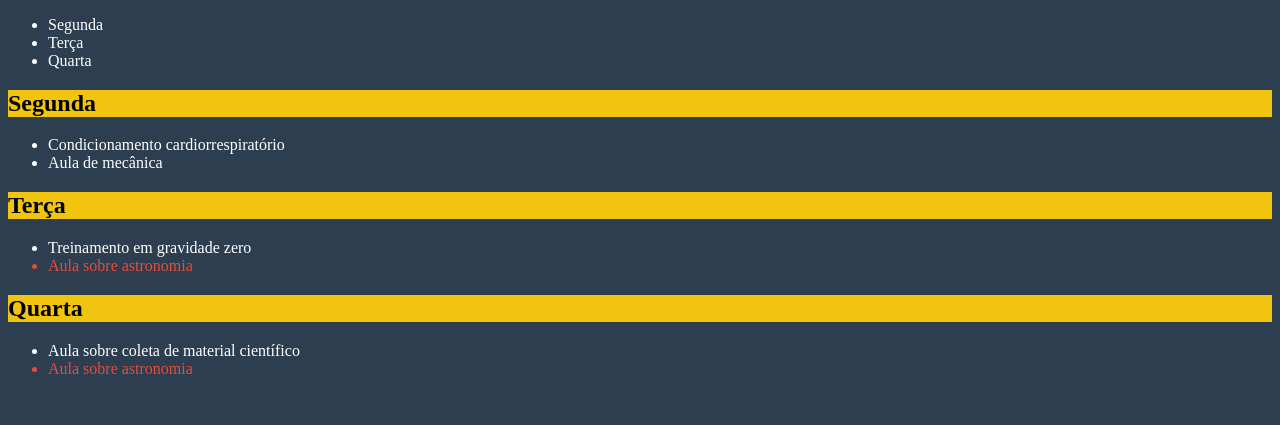
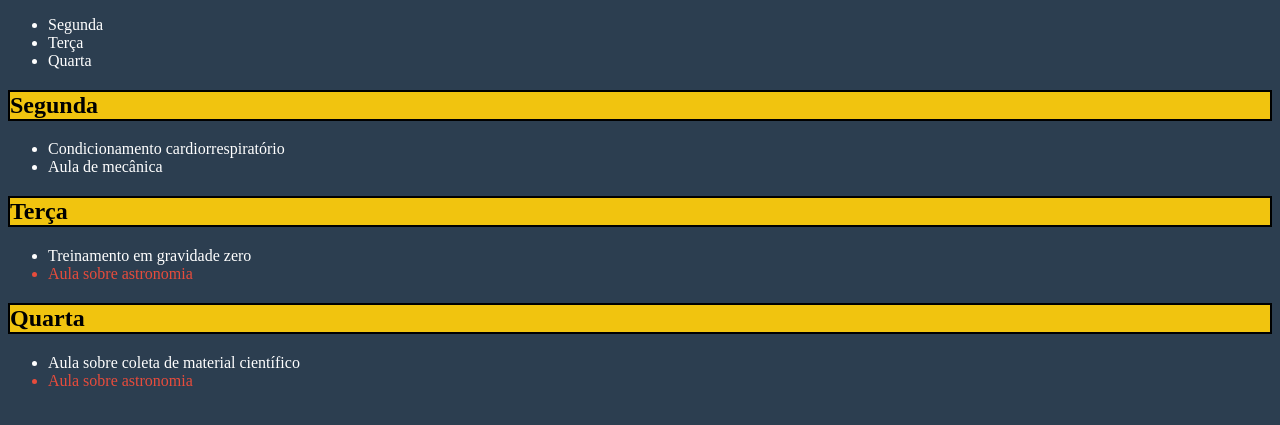
Before and after one commit to tomsantos07/css-exercises, a plain HTML site: page ex-01/index.html in a window 1280 px wide. Shown: the part 105-530 px from the top of the page. Drawn offline with Linux system fonts and the light colour scheme.

Commit message:
add borda ao h2

```diff
--- a/ex-01/style.css
+++ b/ex-01/style.css
@@ -10,11 +10,12 @@ h3 {
   color: #f1c40f;
 }
 
-div h2 {
+h2 {
   background-color: #f1c40f;
+  border: solid 2px black;
 }
 
-ul > li {
+li {
   color: white;
 }
 
```
